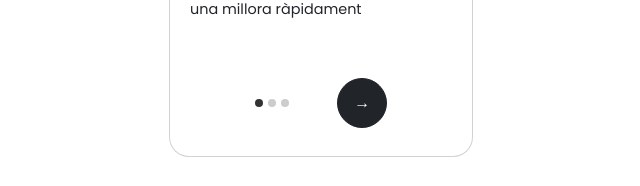
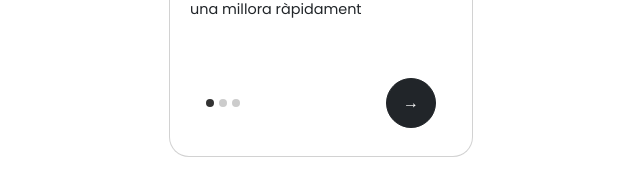
Before and after one commit to paulare17/Sprint5, a React (Vite) app: page / in a window 1280 px wide. Shown: the part 603-789 px from the top of the page, without its empty margins (319-959 px from the left). Built offline with nearby package versions, Linux system fonts and the light colour scheme.

Commit message:
Exercici 4 finalitzat

```diff
--- a/src/App.scss
+++ b/src/App.scss
@@ -75,7 +75,7 @@ font-weight: bold;
 
 .card-footer {
   display: flex;
-  justify-content: space-evenly;
+  justify-content: space-between;
   align-items: center;
   margin-top: 15px;
   background-color: white;
--- a/src/components/Card.jsx
+++ b/src/components/Card.jsx
@@ -10,9 +10,9 @@ export default function Card({title, description, image, bgColor, step, nextStep
             <p>{description}</p>
             <div className="card-footer">
               <div className="dots">
-                <span className="dot active"></span>
-                <span className="dot"></span>
-                <span className="dot"></span>
+                <span className={`${step === 0 ? 'dot active' : 'dot'}`}></span>
+                <span className={`${step === 1 ? 'dot active' : 'dot'}`}></span>
+                <span className={`${step === 2 ? 'dot active' : 'dot'}`}></span>
               </div>
               <button onClick={prevStep} className = {`btn btn-light rounded-circle ${step === 0 ? 'd-none' : ''}`}>←</button>
               <button onClick={nextStep} className={`btn btn-dark rounded-circle ${step === 2 ? 'd-none' : ''}`}>→</button>
```
